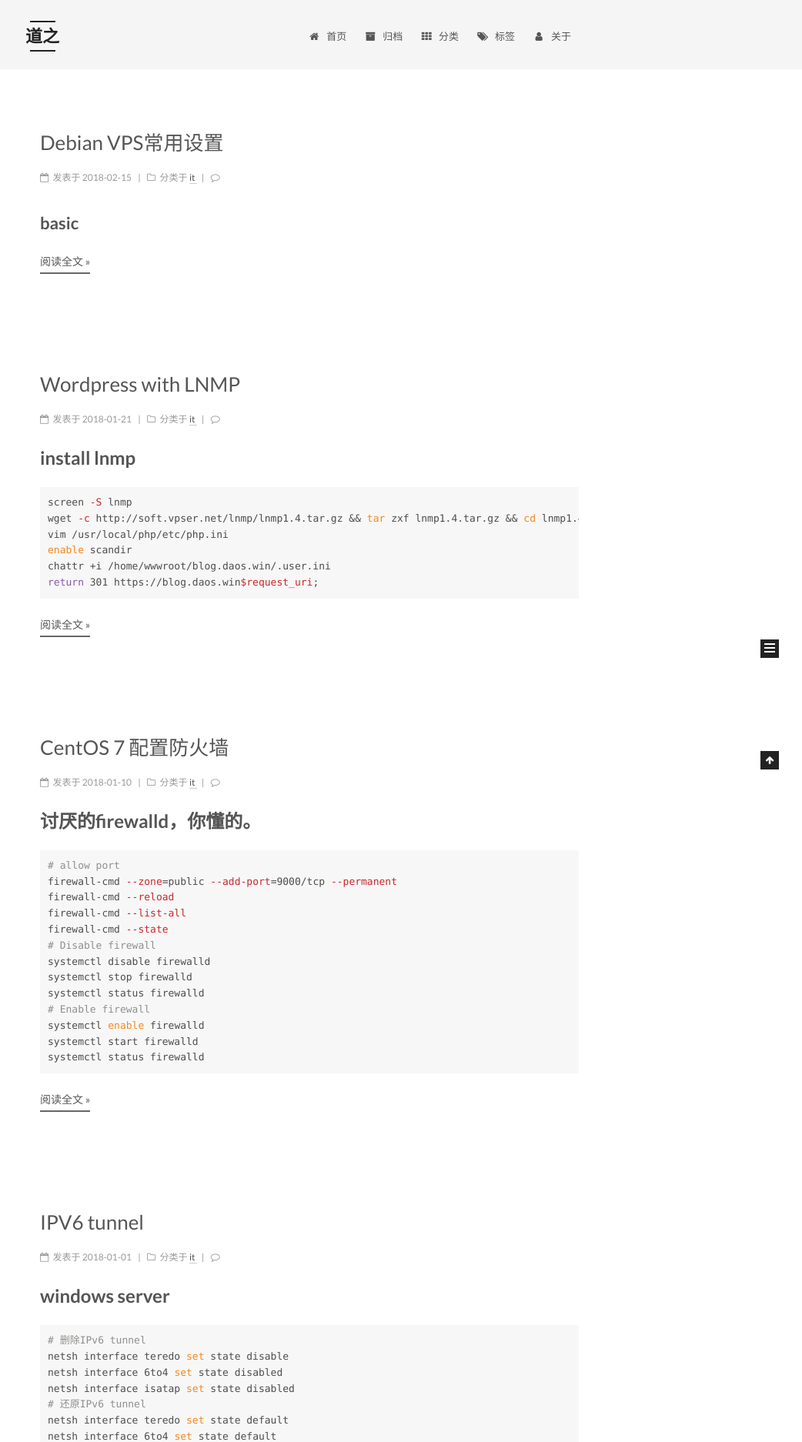
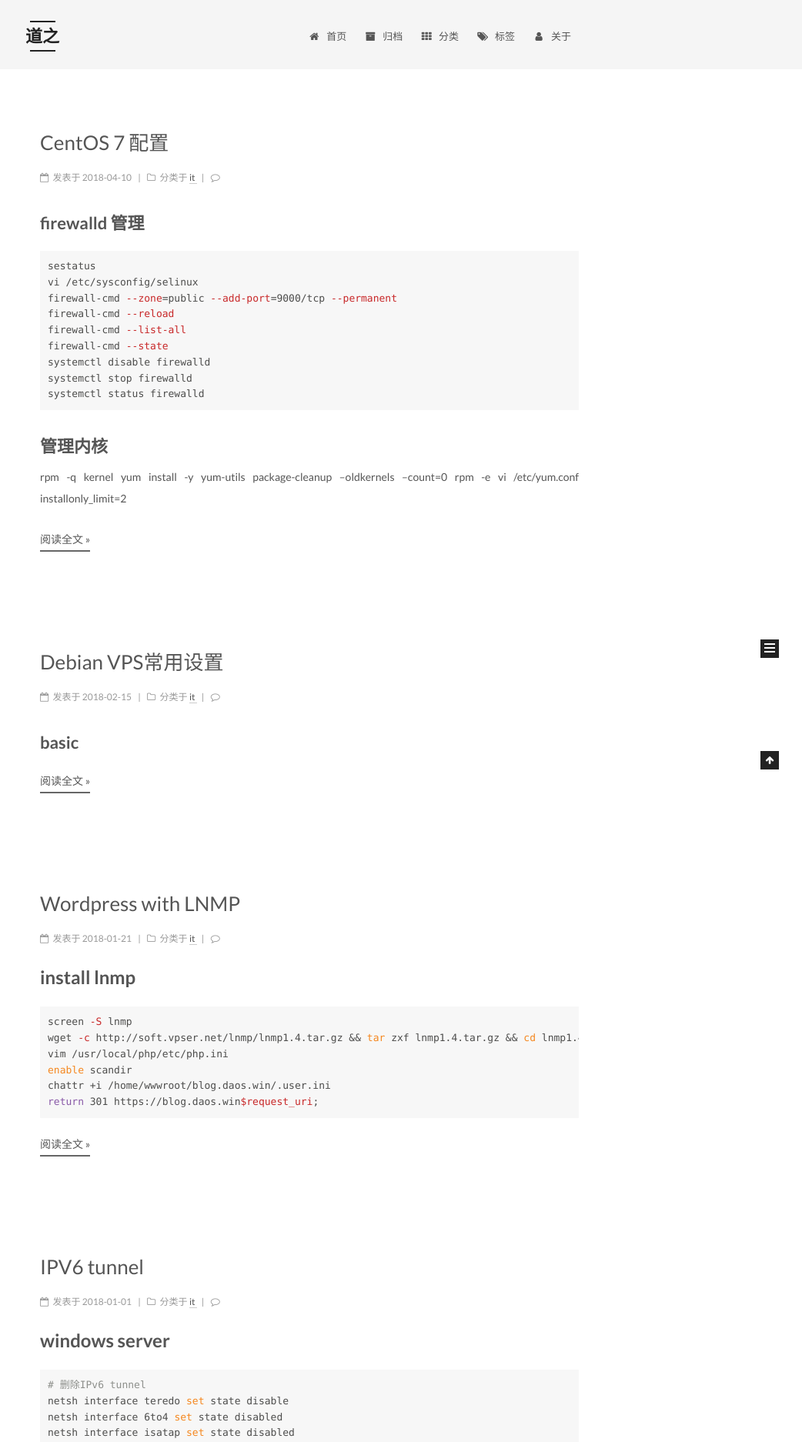
Before and after one commit to xiaolugo/xiaolugo.github.io, a Jekyll site: the page built from index.html, in a window 1280 px wide. Shown: the top 1874 px of the page at 77% size, without its empty margins (238-1280 px from the left). Built offline with Jekyll 4.4.1, drawn with Linux system fonts in a browser that asks for light colours; the list of posts is cut into pages by our own code; comment, search, counter and statistics services are not loaded.

Commit message:
update centos

````diff
--- a/_posts/2018-01-10-firewalld-centos.md
+++ b/_posts/2018-04-10-centos7.md
@@ -1,23 +1,26 @@
 ---
-title: CentOS 7 配置防火墙
+title: CentOS 7 配置
 layout: post
 tags:
   - centos
 category: it
 ---
-# 讨厌的firewalld，你懂的。
+## firewalld 管理
 ```bash
-# allow port
+sestatus
+vi /etc/sysconfig/selinux
 firewall-cmd --zone=public --add-port=9000/tcp --permanent
 firewall-cmd --reload
 firewall-cmd --list-all
 firewall-cmd --state
-# Disable firewall
 systemctl disable firewalld
 systemctl stop firewalld
 systemctl status firewalld
-# Enable firewall
-systemctl enable firewalld
-systemctl start firewalld
-systemctl status firewalld
 ```
+## 管理内核
+rpm -q kernel
+yum install -y yum-utils
+package-cleanup --oldkernels --count=0
+rpm -e
+vi /etc/yum.conf
+installonly_limit=2
````
